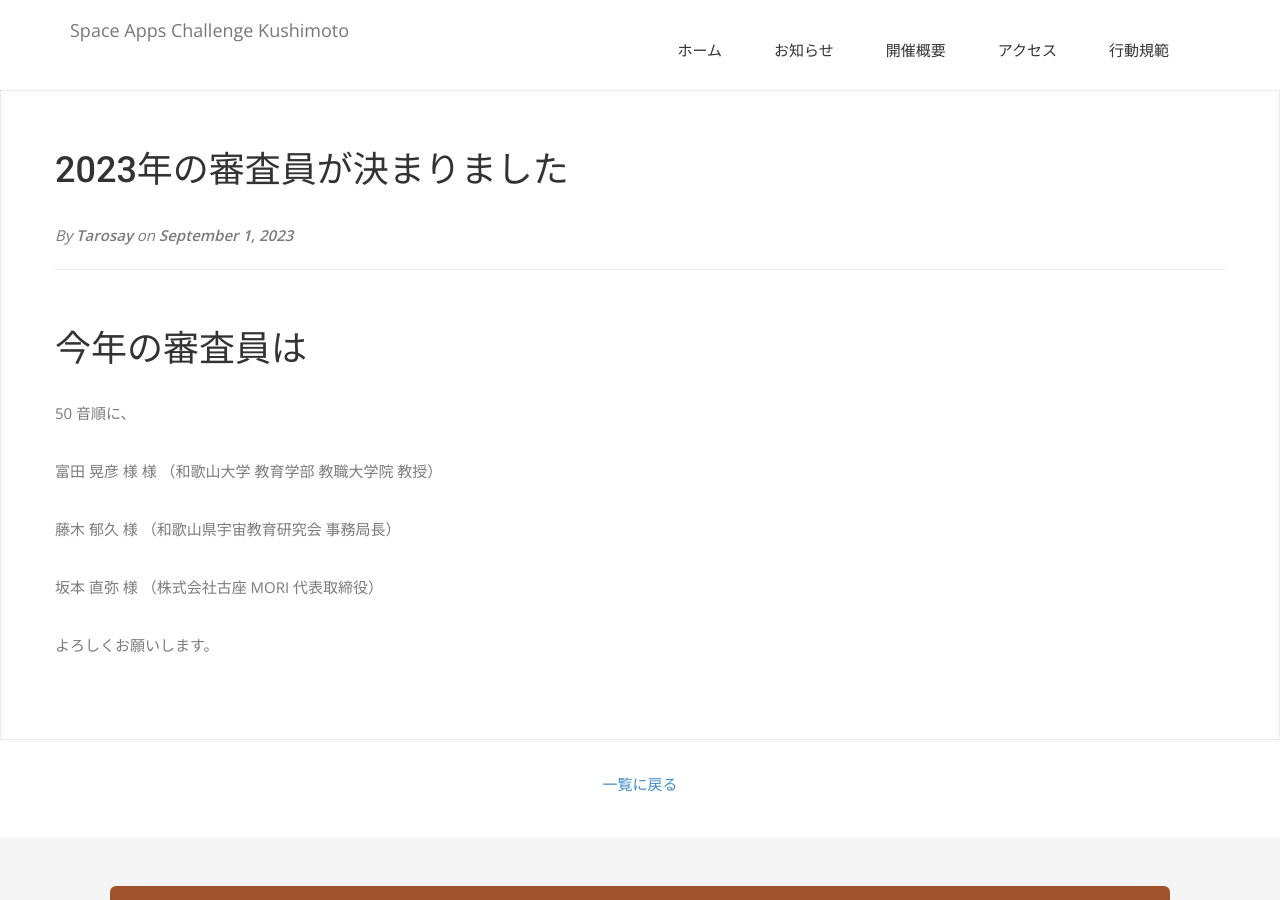
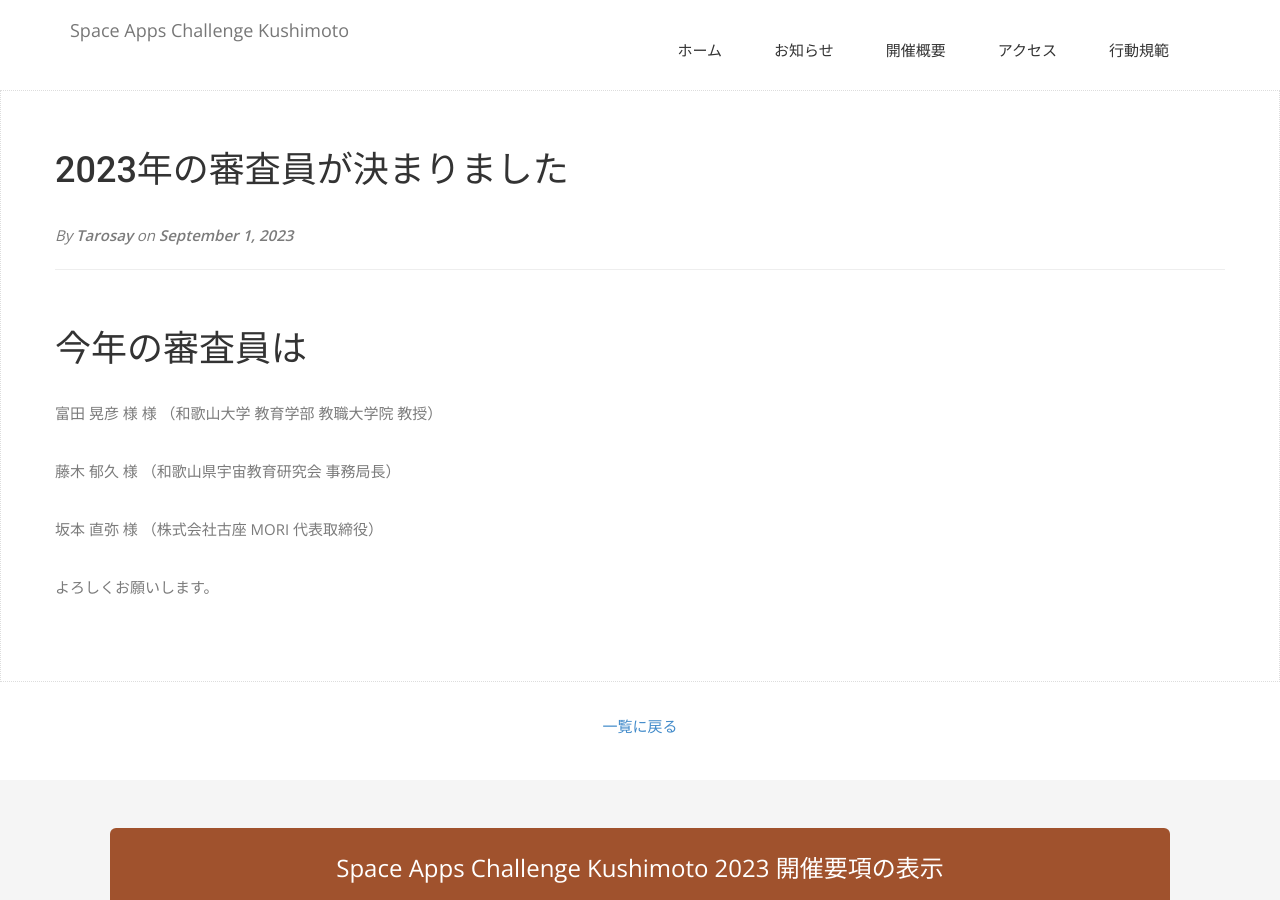
Before and after one commit to space-apps-kushimoto/space-apps-kushimoto.github.io, a Jekyll site: the page built from _posts/2023-09-01-judges-selection.md, in a window 1280 px wide and 900 px high. Built offline with Jekyll 4.4.1, drawn with Linux system fonts in a browser that asks for light colours; nearby versions of some CDN libraries; some web fonts are replaced; a script that is not in the unit is left out.

Commit message:
Update 2023-09-01-judges-selection.md

```diff
--- a/_posts/2023-09-01-judges-selection.md
+++ b/_posts/2023-09-01-judges-selection.md
@@ -7,8 +7,6 @@
 
 # 今年の審査員は
 
-50 音順に、
-
 富田 晃彦 様 様 （和歌山大学 教育学部 教職大学院 教授）
 
 藤木 郁久 様 （和歌山県宇宙教育研究会 事務局長）
```
